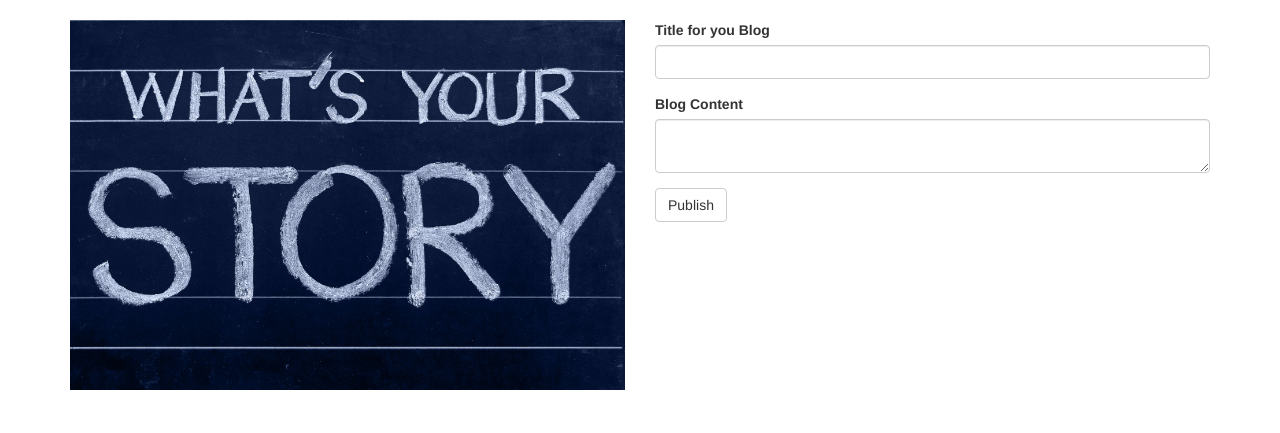
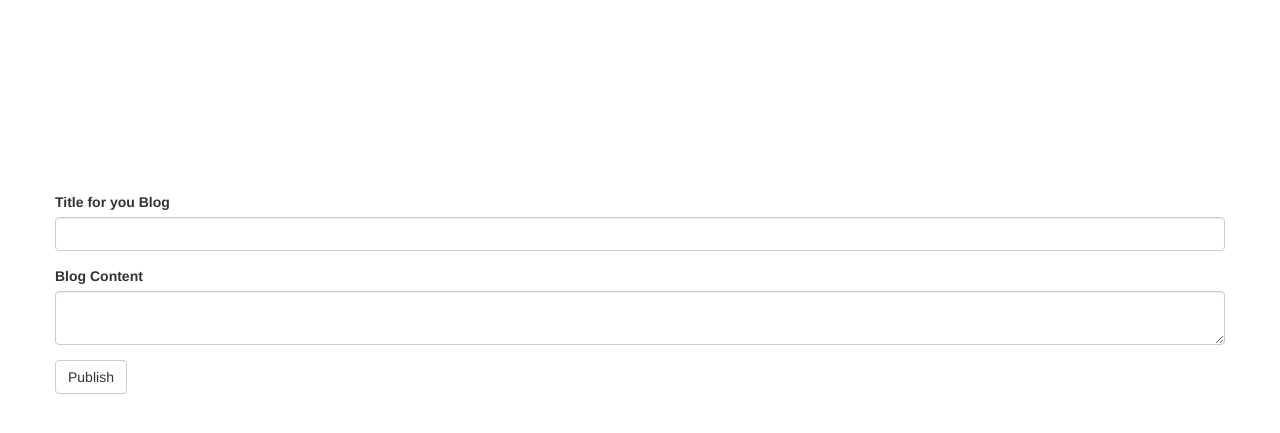
Before and after one commit to ivxxi/blog2, a Flask app: page /blogs/new/ in a window 1280 px wide. Shown: the part 72-505 px from the top of the page. Run offline with Flask 2, Linux system fonts and the light colour scheme; the visitor is signed in with stand-in values (Sample User, id 1); data comes from the database, SQL or seed files in the repository; some libraries are stand-ins or nearby versions.

Commit message:
final changes to forms

```diff
--- a/app/static/css/style.css
+++ b/app/static/css/style.css
@@ -22,7 +22,6 @@ h3{
 }
 
 .panel{
-    background-color: black;
     padding:10px;
     margin:10px;
     height:auto;
--- a/app/templates/macros.html
+++ b/app/templates/macros.html
@@ -55,7 +55,7 @@
 			{% if comments %}
 			{% for comment in comments %}
 				<div class="row text-center">
-						<a><p style="color: brown">{{ comment.description }}</p></a>
+						<a><p style="color: rgb(27, 26, 26)">{{ comment.description }}</p></a>
 						<small> posted by {{comment.user.username}}</small>
 				</div>
 			{% endfor %}
--- a/app/templates/new_blog.html
+++ b/app/templates/new_blog.html
@@ -16,17 +16,16 @@
 <!-- Content block -->
 {% block content %}
 
-<div class="container">
-    <div class="row story padded">
-       <div class="col-md-6">
-           <img src="/static/images/story.jpg" alt="New Blog Image">
 
-		</div>
-        <div class="col-md-6">
- {{wtf.quick_form(form)}}
-		</div>
+<div class="container" style="margin-top:15%;">
+	<div class="row">
 
-    </div>
+
+			 {{wtf.quick_form(form)}}
+
+
+	</div>
+
 </div>
 
 
```
Also changed, not shown: 1 other file.
